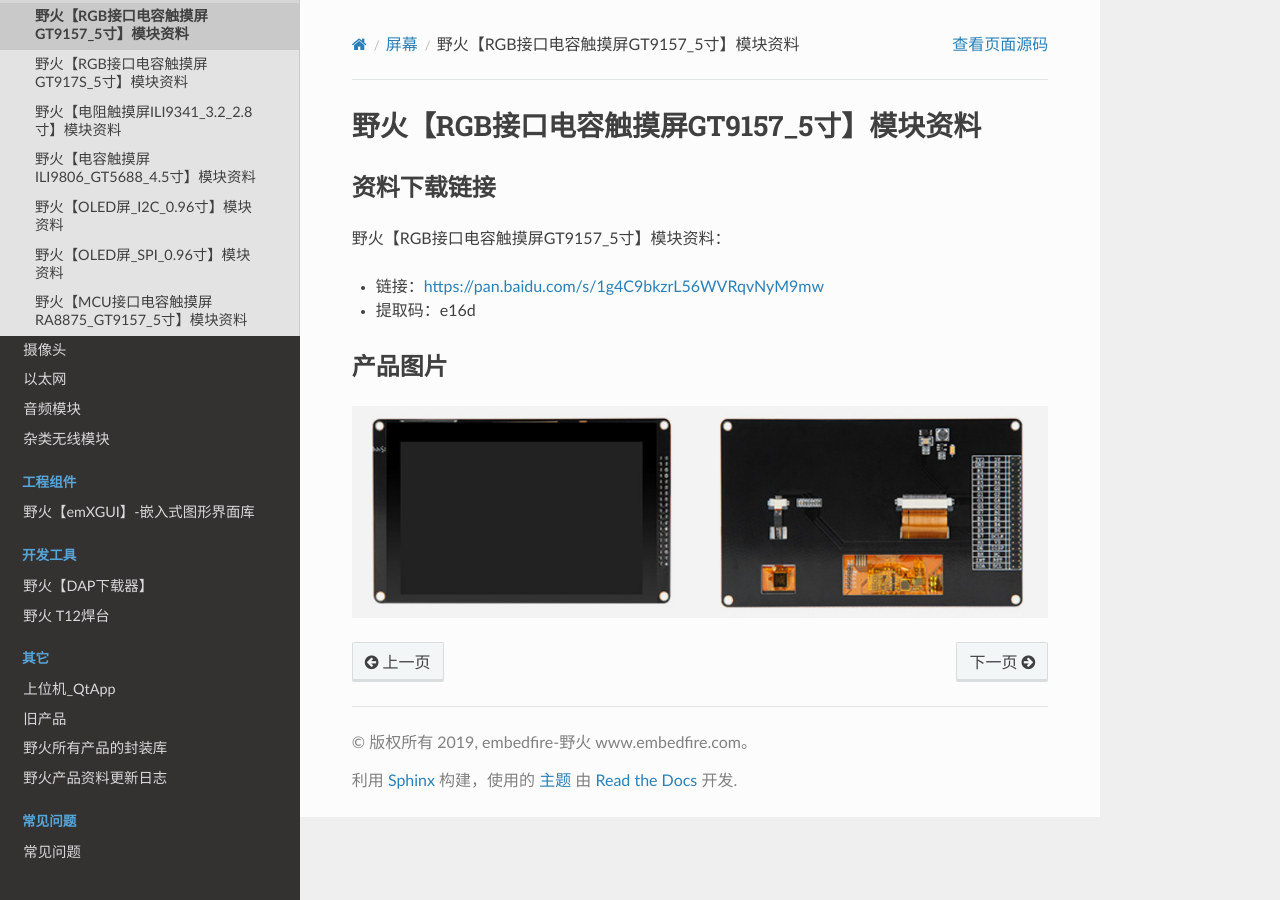
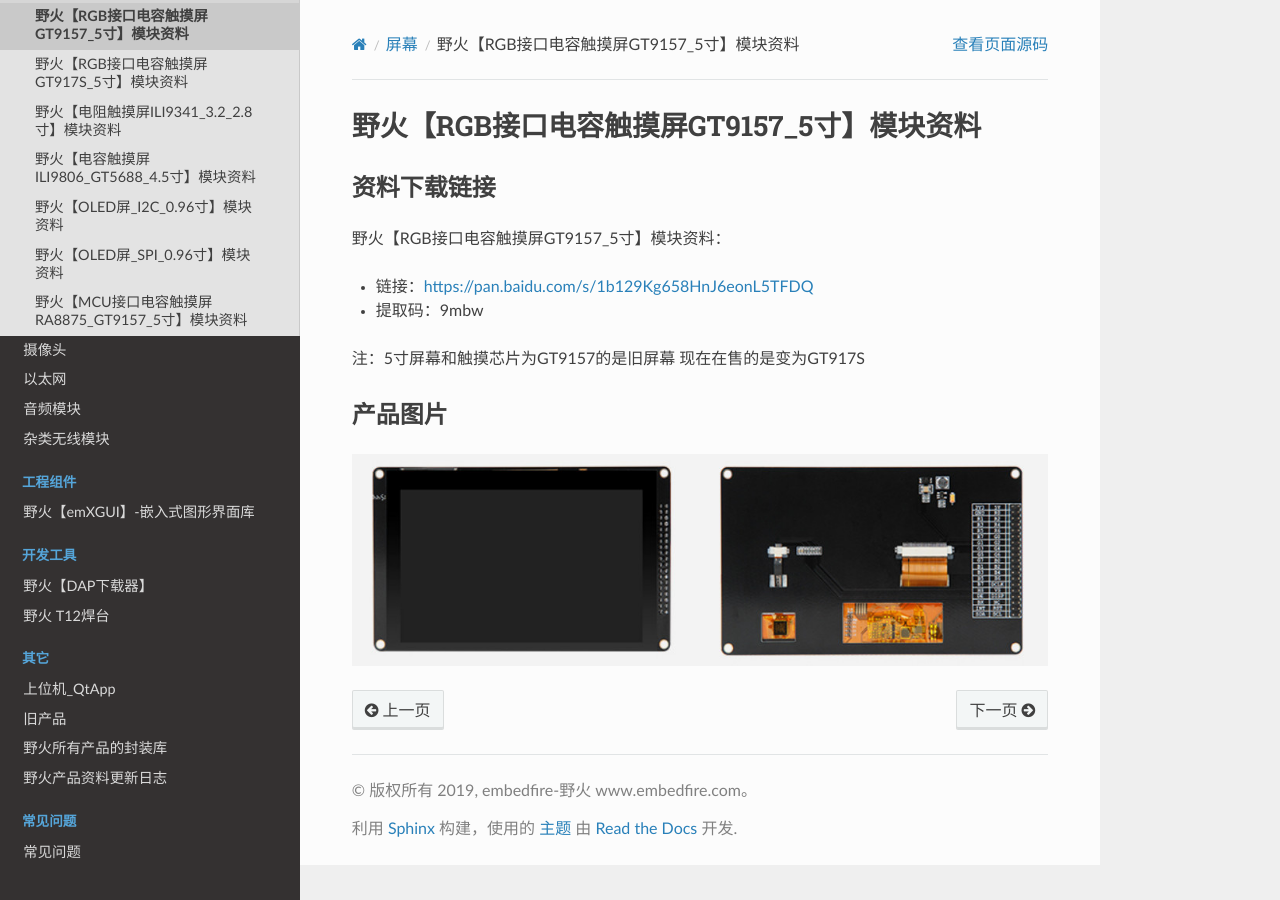
Before and after one commit to Embedfire/ebf_products, a Sphinx documentation site: the page built from documentation/module/screen/gt9157_5.rst, in a window 1280 px wide. Built offline with Sphinx 7.4.7 and the Read the Docs theme 2.0.0, drawn with Linux system fonts in a browser that asks for light colours; pages that are not in the unit, such as notebooks, are missing from menus.

Commit message:
Update gt9157_5.rst

```diff
--- a/documentation/module/screen/gt9157_5.rst
+++ b/documentation/module/screen/gt9157_5.rst
@@ -7,8 +7,14 @@
 
 野火【RGB接口电容触摸屏GT9157_5寸】模块资料：
 
-- 链接：https://pan.baidu.com/s/1g4C9bkzrL56WVRqvNyM9mw
-- 提取码：e16d
+- 链接：https://pan.baidu.com/s/1b129Kg658HnJ6eonL5TFDQ
+- 提取码：9mbw
+
+
+
+
+
+注：5寸屏幕和触摸芯片为GT9157的是旧屏幕 现在在售的是变为GT917S
 
 产品图片
 --------
```
